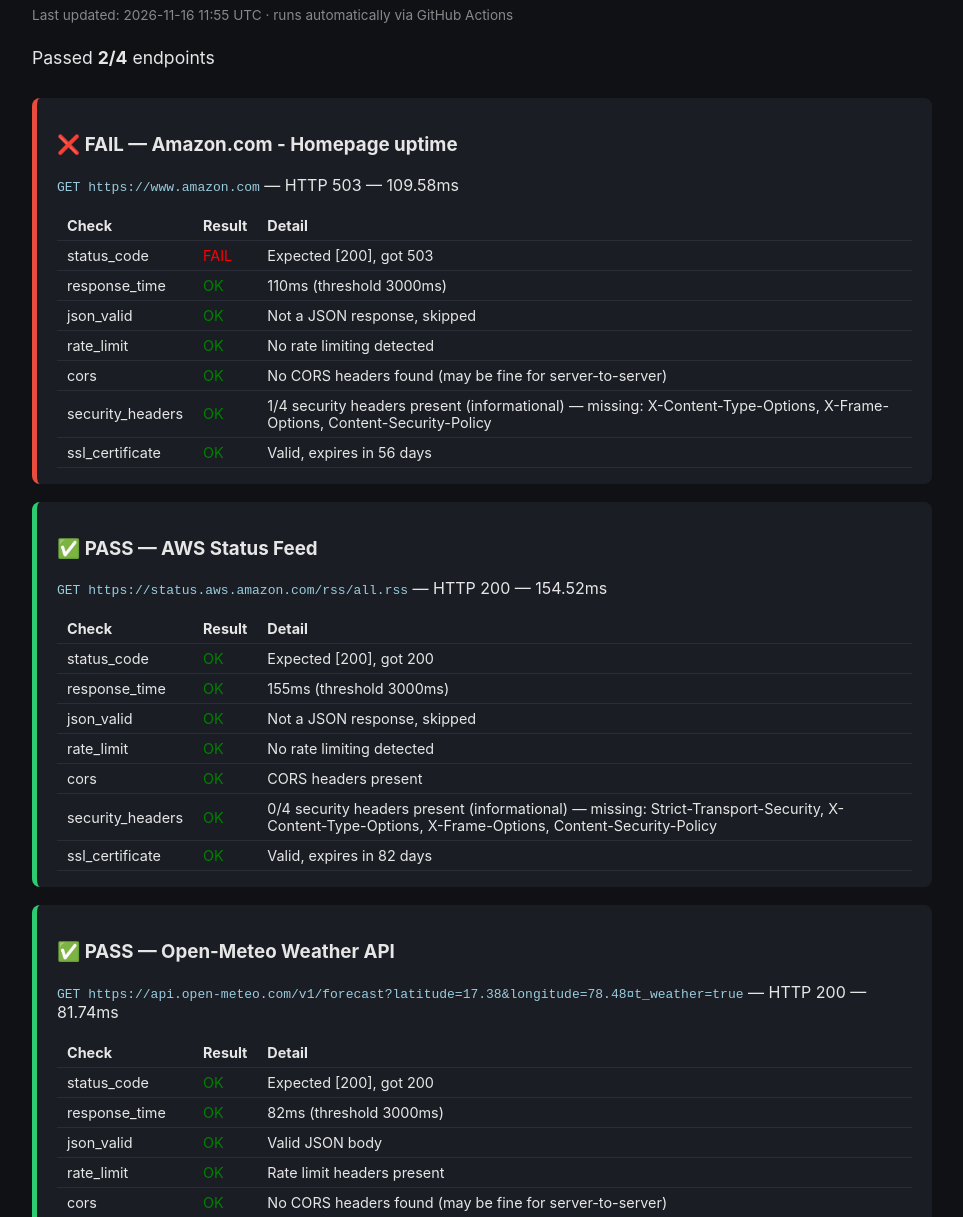
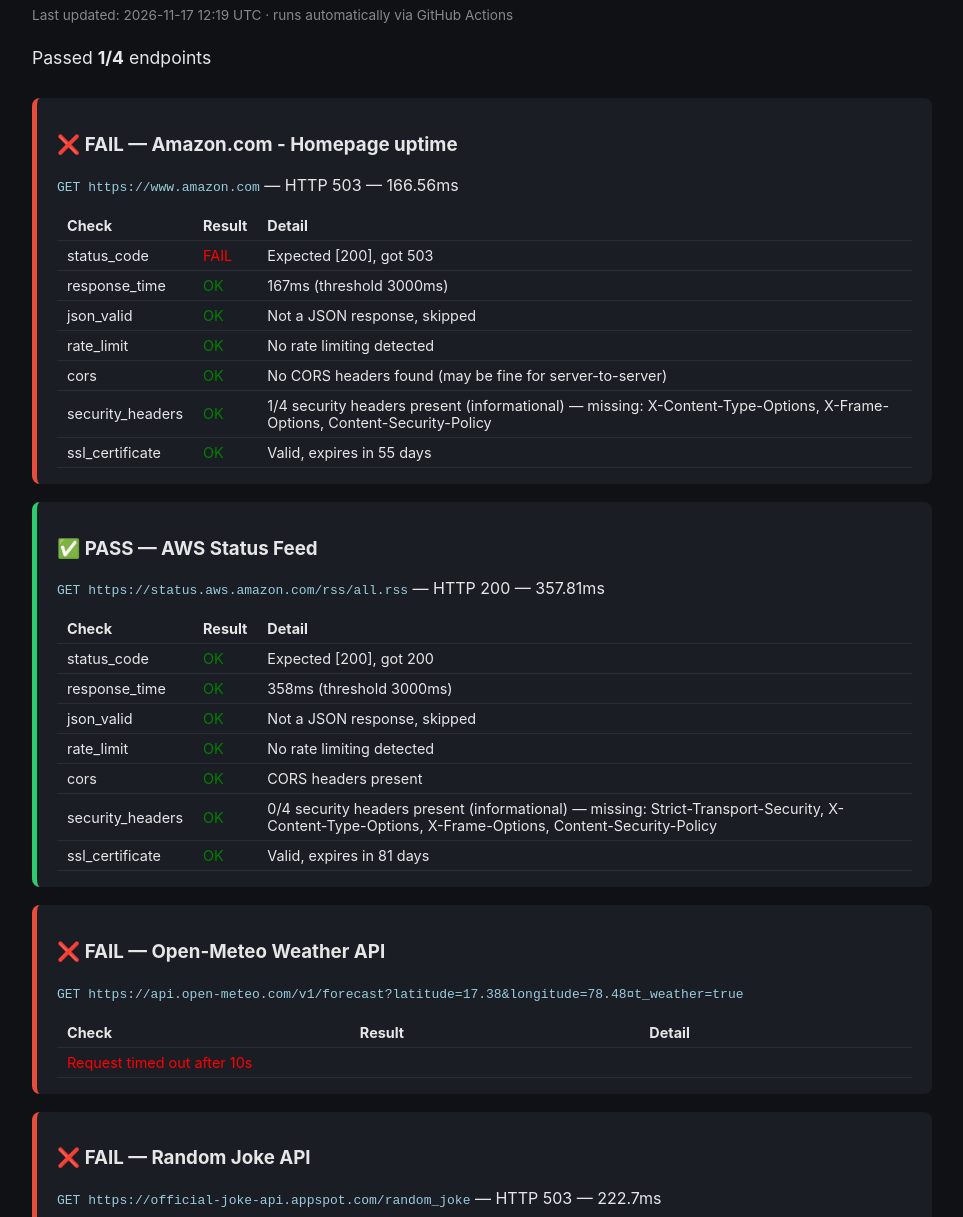
Before and after one commit to sampath1747/api-toolkit, a plain HTML site: page docs/index.html in a window 1280 px wide. Shown: the part 103-1320 px from the top of the page, without its empty margins (158-1121 px from the left). Drawn offline with Linux system fonts and the light colour scheme.

Commit message:
Update live dashboard [skip ci]

```diff
--- a/docs/index.html
+++ b/docs/index.html
@@ -24,46 +24,46 @@
     <h1>REST API Diagnostic Report</h1>
     <a href="https://github.com/sampath1747/api-toolkit" target="_blank">View source on GitHub &rarr;</a>
   </div>
-  <div class="timestamp">Last updated: 2026-11-16 11:55 UTC &middot; runs automatically via GitHub Actions</div>
-  <div class="summary">Passed <strong>2/4</strong> endpoints</div>
+  <div class="timestamp">Last updated: 2026-11-17 12:19 UTC &middot; runs automatically via GitHub Actions</div>
+  <div class="summary">Passed <strong>1/4</strong> endpoints</div>
 
         <div class="endpoint fail">
           <h3>❌ FAIL — Amazon.com - Homepage uptime</h3>
           <p><code>GET https://www.amazon.com</code>
-             — HTTP 503 — 109.58ms</p>
+             — HTTP 503 — 166.56ms</p>
           <table>
             <tr><th>Check</th><th>Result</th><th>Detail</th></tr>
-            <tr><td>status_code</td><td style='color:red'>FAIL</td><td>Expected [200], got 503</td></tr><tr><td>response_time</td><td style='color:green'>OK</td><td>110ms (threshold 3000ms)</td></tr><tr><td>json_valid</td><td style='color:green'>OK</td><td>Not a JSON response, skipped</td></tr><tr><td>rate_limit</td><td style='color:green'>OK</td><td>No rate limiting detected</td></tr><tr><td>cors</td><td style='color:green'>OK</td><td>No CORS headers found (may be fine for server-to-server)</td></tr><tr><td>security_headers</td><td style='color:green'>OK</td><td>1/4 security headers present (informational) — missing: X-Content-Type-Options, X-Frame-Options, Content-Security-Policy</td></tr><tr><td>ssl_certificate</td><td style='color:green'>OK</td><td>Valid, expires in 56 days</td></tr>
+            <tr><td>status_code</td><td style='color:red'>FAIL</td><td>Expected [200], got 503</td></tr><tr><td>response_time</td><td style='color:green'>OK</td><td>167ms (threshold 3000ms)</td></tr><tr><td>json_valid</td><td style='color:green'>OK</td><td>Not a JSON response, skipped</td></tr><tr><td>rate_limit</td><td style='color:green'>OK</td><td>No rate limiting detected</td></tr><tr><td>cors</td><td style='color:green'>OK</td><td>No CORS headers found (may be fine for server-to-server)</td></tr><tr><td>security_headers</td><td style='color:green'>OK</td><td>1/4 security headers present (informational) — missing: X-Content-Type-Options, X-Frame-Options, Content-Security-Policy</td></tr><tr><td>ssl_certificate</td><td style='color:green'>OK</td><td>Valid, expires in 55 days</td></tr>
           </table>
         </div>
 
         <div class="endpoint pass">
           <h3>✅ PASS — AWS Status Feed</h3>
           <p><code>GET https://status.aws.amazon.com/rss/all.rss</code>
-             — HTTP 200 — 154.52ms</p>
+             — HTTP 200 — 357.81ms</p>
           <table>
             <tr><th>Check</th><th>Result</th><th>Detail</th></tr>
-            <tr><td>status_code</td><td style='color:green'>OK</td><td>Expected [200], got 200</td></tr><tr><td>response_time</td><td style='color:green'>OK</td><td>155ms (threshold 3000ms)</td></tr><tr><td>json_valid</td><td style='color:green'>OK</td><td>Not a JSON response, skipped</td></tr><tr><td>rate_limit</td><td style='color:green'>OK</td><td>No rate limiting detected</td></tr><tr><td>cors</td><td style='color:green'>OK</td><td>CORS headers present</td></tr><tr><td>security_headers</td><td style='color:green'>OK</td><td>0/4 security headers present (informational) — missing: Strict-Transport-Security, X-Content-Type-Options, X-Frame-Options, Content-Security-Policy</td></tr><tr><td>ssl_certificate</td><td style='color:green'>OK</td><td>Valid, expires in 82 days</td></tr>
+            <tr><td>status_code</td><td style='color:green'>OK</td><td>Expected [200], got 200</td></tr><tr><td>response_time</td><td style='color:green'>OK</td><td>358ms (threshold 3000ms)</td></tr><tr><td>json_valid</td><td style='color:green'>OK</td><td>Not a JSON response, skipped</td></tr><tr><td>rate_limit</td><td style='color:green'>OK</td><td>No rate limiting detected</td></tr><tr><td>cors</td><td style='color:green'>OK</td><td>CORS headers present</td></tr><tr><td>security_headers</td><td style='color:green'>OK</td><td>0/4 security headers present (informational) — missing: Strict-Transport-Security, X-Content-Type-Options, X-Frame-Options, Content-Security-Policy</td></tr><tr><td>ssl_certificate</td><td style='color:green'>OK</td><td>Valid, expires in 81 days</td></tr>
           </table>
         </div>
 
-        <div class="endpoint pass">
-          <h3>✅ PASS — Open-Meteo Weather API</h3>
+        <div class="endpoint fail">
+          <h3>❌ FAIL — Open-Meteo Weather API</h3>
           <p><code>GET https://api.open-meteo.com/v1/forecast?latitude=17.38&longitude=78.48&current_weather=true</code>
-             — HTTP 200 — 81.74ms</p>
+             </p>
           <table>
             <tr><th>Check</th><th>Result</th><th>Detail</th></tr>
-            <tr><td>status_code</td><td style='color:green'>OK</td><td>Expected [200], got 200</td></tr><tr><td>response_time</td><td style='color:green'>OK</td><td>82ms (threshold 3000ms)</td></tr><tr><td>json_valid</td><td style='color:green'>OK</td><td>Valid JSON body</td></tr><tr><td>rate_limit</td><td style='color:green'>OK</td><td>Rate limit headers present</td></tr><tr><td>cors</td><td style='color:green'>OK</td><td>No CORS headers found (may be fine for server-to-server)</td></tr><tr><td>security_headers</td><td style='color:green'>OK</td><td>0/4 security headers present (informational) — missing: Strict-Transport-Security, X-Content-Type-Options, X-Frame-Options, Content-Security-Policy</td></tr><tr><td>ssl_certificate</td><td style='color:green'>OK</td><td>Valid, expires in 73 days</td></tr>
+            <tr><td colspan='3' style='color:red'>Request timed out after 10s</td></tr>
           </table>
         </div>
 
         <div class="endpoint fail">
           <h3>❌ FAIL — Random Joke API</h3>
           <p><code>GET https://official-joke-api.appspot.com/random_joke</code>
-             — HTTP 503 — 105.36ms</p>
+             — HTTP 503 — 222.7ms</p>
           <table>
             <tr><th>Check</th><th>Result</th><th>Detail</th></tr>
-            <tr><td>status_code</td><td style='color:red'>FAIL</td><td>Expected [200], got 503</td></tr><tr><td>response_time</td><td style='color:green'>OK</td><td>105ms (threshold 3000ms)</td></tr><tr><td>json_valid</td><td style='color:green'>OK</td><td>Not a JSON response, skipped</td></tr><tr><td>rate_limit</td><td style='color:green'>OK</td><td>No rate limiting detected</td></tr><tr><td>cors</td><td style='color:green'>OK</td><td>No CORS headers found (may be fine for server-to-server)</td></tr><tr><td>security_headers</td><td style='color:green'>OK</td><td>0/4 security headers present (informational) — missing: Strict-Transport-Security, X-Content-Type-Options, X-Frame-Options, Content-Security-Policy</td></tr><tr><td>ssl_certificate</td><td style='color:green'>OK</td><td>Valid, expires in 70 days</td></tr>
+            <tr><td>status_code</td><td style='color:red'>FAIL</td><td>Expected [200], got 503</td></tr><tr><td>response_time</td><td style='color:green'>OK</td><td>223ms (threshold 3000ms)</td></tr><tr><td>json_valid</td><td style='color:green'>OK</td><td>Not a JSON response, skipped</td></tr><tr><td>rate_limit</td><td style='color:green'>OK</td><td>No rate limiting detected</td></tr><tr><td>cors</td><td style='color:green'>OK</td><td>No CORS headers found (may be fine for server-to-server)</td></tr><tr><td>security_headers</td><td style='color:green'>OK</td><td>0/4 security headers present (informational) — missing: Strict-Transport-Security, X-Content-Type-Options, X-Frame-Options, Content-Security-Policy</td></tr><tr><td>ssl_certificate</td><td style='color:green'>OK</td><td>Valid, expires in 69 days</td></tr>
           </table>
         </div>
 
```
